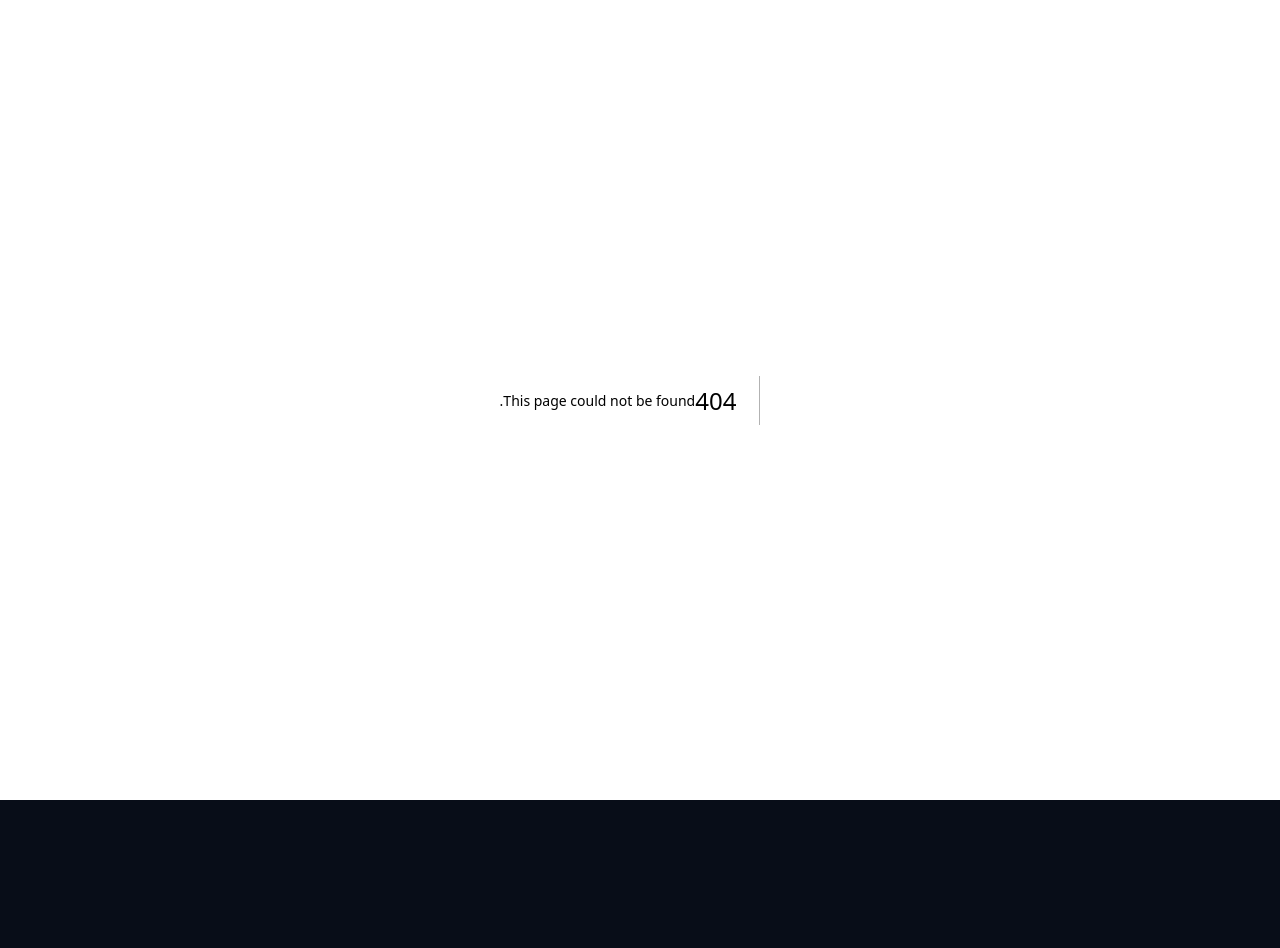
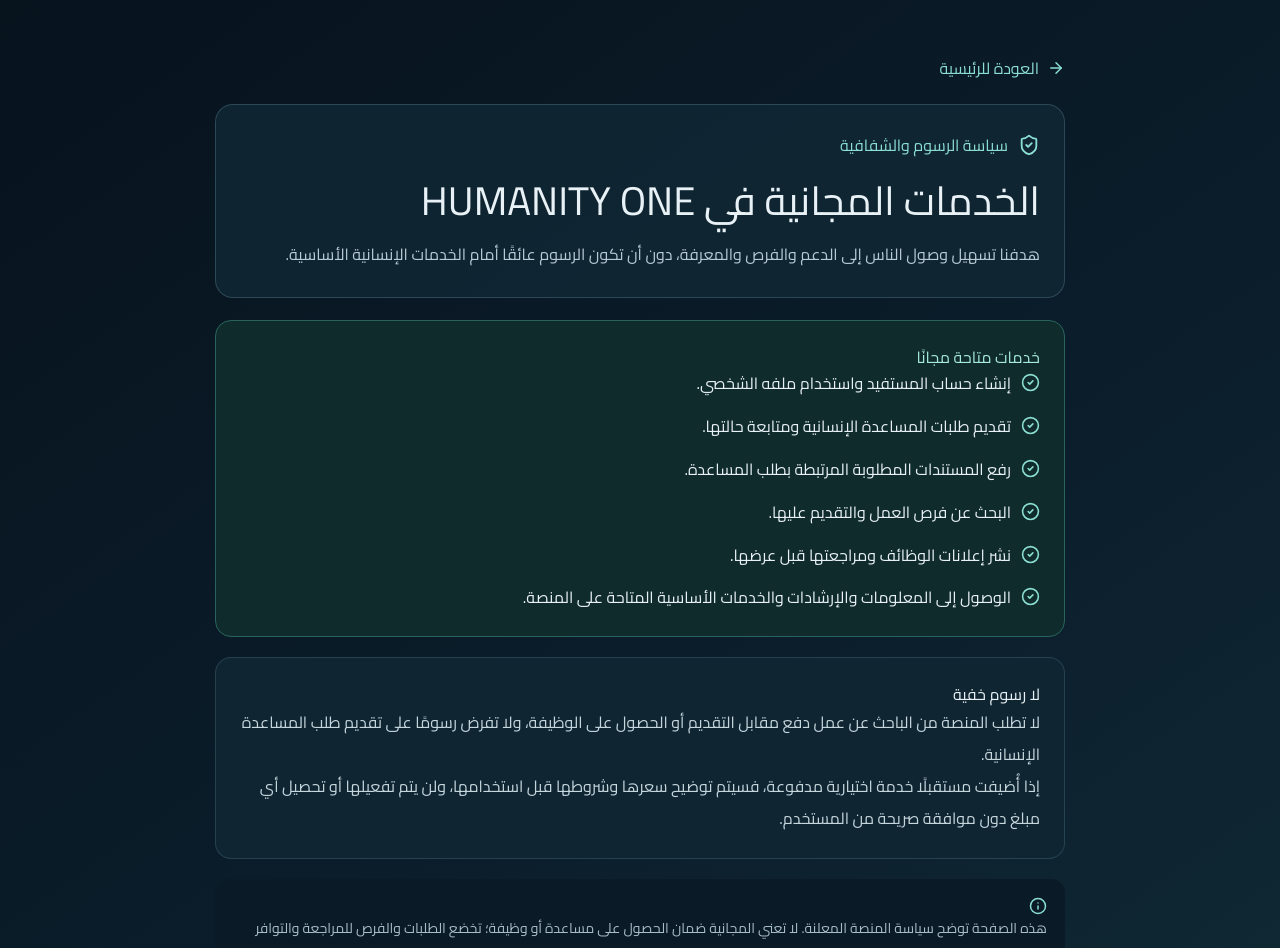
Before and after one commit to o6384051-cpu/humanity-one, a Next.js app: page /fees in a window 1280 px wide. Before the commit this address had no page. Shown: the top 948 px of the page. Before the commit the page ends 800 px from the top, so only its background shows below. Built offline with nearby package versions, Linux system fonts and the light colour scheme.

Commit message:
Add transparent free services and fees policy page

```diff
--- /dev/null
+++ b/src/app/fees/page.tsx
@@ -0,0 +1,45 @@
+import Link from "next/link";
+import { ArrowRight, CheckCircle2, ShieldCheck, Info } from "lucide-react";
+
+const freeServices = [
+  "إنشاء حساب المستفيد واستخدام ملفه الشخصي.",
+  "تقديم طلبات المساعدة الإنسانية ومتابعة حالتها.",
+  "رفع المستندات المطلوبة المرتبطة بطلب المساعدة.",
+  "البحث عن فرص العمل والتقديم عليها.",
+  "نشر إعلانات الوظائف ومراجعتها قبل عرضها.",
+  "الوصول إلى المعلومات والإرشادات والخدمات الأساسية المتاحة على المنصة.",
+];
+
+export default function FeesPage() {
+  return (
+    <main dir="rtl" style={{ minHeight: "100vh", padding: "clamp(20px,5vw,56px)", color: "#e8f1f5", background: "linear-gradient(145deg,#07131d,#0b1d2b 58%,#102a34)" }}>
+      <div style={{ maxWidth: 850, margin: "0 auto" }}>
+        <Link href="/" style={{ color: "#8bded2", display: "inline-flex", alignItems: "center", gap: 8, textDecoration: "none", marginBottom: 24 }}><ArrowRight size={18}/> العودة للرئيسية</Link>
+        <header style={{ padding: "28px 24px", borderRadius: 18, background: "rgba(17,38,52,.92)", border: "1px solid rgba(132,177,190,.25)" }}>
+          <div style={{ color: "#8bded2", display: "flex", alignItems: "center", gap: 10 }}><ShieldCheck size={22}/> سياسة الرسوم والشفافية</div>
+          <h1 style={{ fontSize: "clamp(28px,5vw,40px)", margin: "14px 0 8px" }}>الخدمات المجانية في HUMANITY ONE</h1>
+          <p style={{ color: "#b7cbd4", lineHeight: 1.9, margin: 0 }}>هدفنا تسهيل وصول الناس إلى الدعم والفرص والمعرفة، دون أن تكون الرسوم عائقًا أمام الخدمات الإنسانية الأساسية.</p>
+        </header>
+
+        <section style={{ marginTop: 22, padding: 24, borderRadius: 16, background: "#102b2c", border: "1px solid #28645d" }}>
+          <h2 style={{ marginTop: 0, color: "#a5eadb" }}>خدمات متاحة مجانًا</h2>
+          <ul style={{ listStyle: "none", padding: 0, margin: 0, display: "grid", gap: 14 }}>
+            {freeServices.map((service) => <li key={service} style={{ display: "flex", alignItems: "flex-start", gap: 10, lineHeight: 1.8 }}><CheckCircle2 size={19} color="#8bded2" style={{ flexShrink: 0, marginTop: 4 }}/><span>{service}</span></li>)}
+          </ul>
+        </section>
+
+        <section style={{ marginTop: 20, padding: 24, borderRadius: 16, background: "rgba(17,38,52,.92)", border: "1px solid rgba(132,177,190,.2)" }}>
+          <h2 style={{ marginTop: 0 }}>لا رسوم خفية</h2>
+          <p style={{ color: "#c5d6dd", lineHeight: 2 }}>لا تطلب المنصة من الباحث عن عمل دفع مقابل التقديم أو الحصول على الوظيفة، ولا تفرض رسومًا على تقديم طلب المساعدة الإنسانية.</p>
+          <p style={{ color: "#c5d6dd", lineHeight: 2 }}>إذا أُضيفت مستقبلًا خدمة اختيارية مدفوعة، فسيتم توضيح سعرها وشروطها قبل استخدامها، ولن يتم تفعيلها أو تحصيل أي مبلغ دون موافقة صريحة من المستخدم.</p>
+        </section>
+
+        <aside style={{ marginTop: 20, padding: 18, borderRadius: 14, background: "#0a1b27", color: "#a9bdc8", lineHeight: 1.9, fontSize: 14 }}>
+          <Info size={18} style={{ verticalAlign: "middle", marginLeft: 8, color: "#8bded2" }}/>
+          هذه الصفحة توضح سياسة المنصة المعلنة. لا تعني المجانية ضمان الحصول على مساعدة أو وظيفة؛ تخضع الطلبات والفرص للمراجعة والتوافر والتحقق.
+        </aside>
+        <footer style={{ marginTop: 28, textAlign: "center", color: "#91aab6", fontSize: 13 }}>HUMANITY ONE © 2026</footer>
+      </div>
+    </main>
+  );
+}
```
